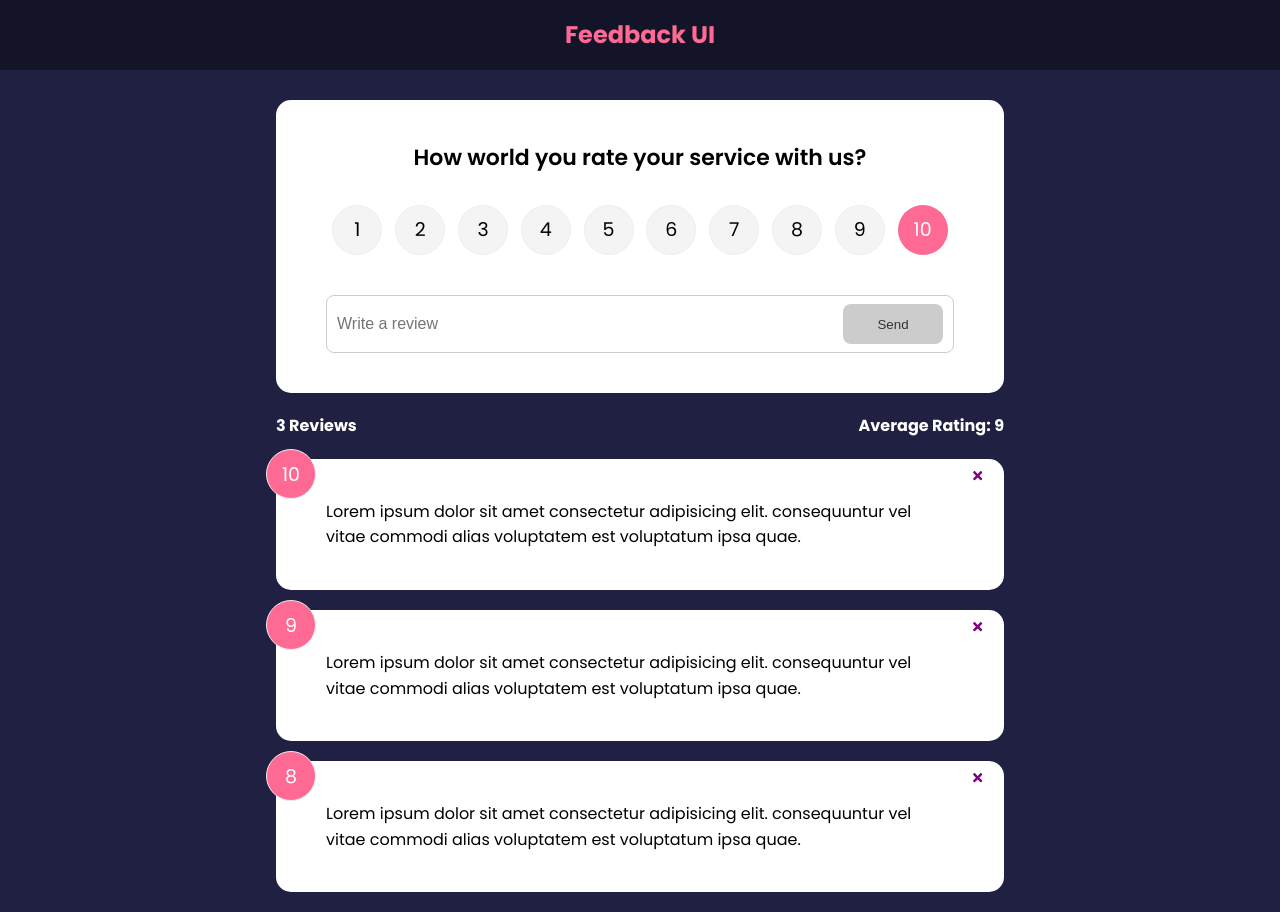
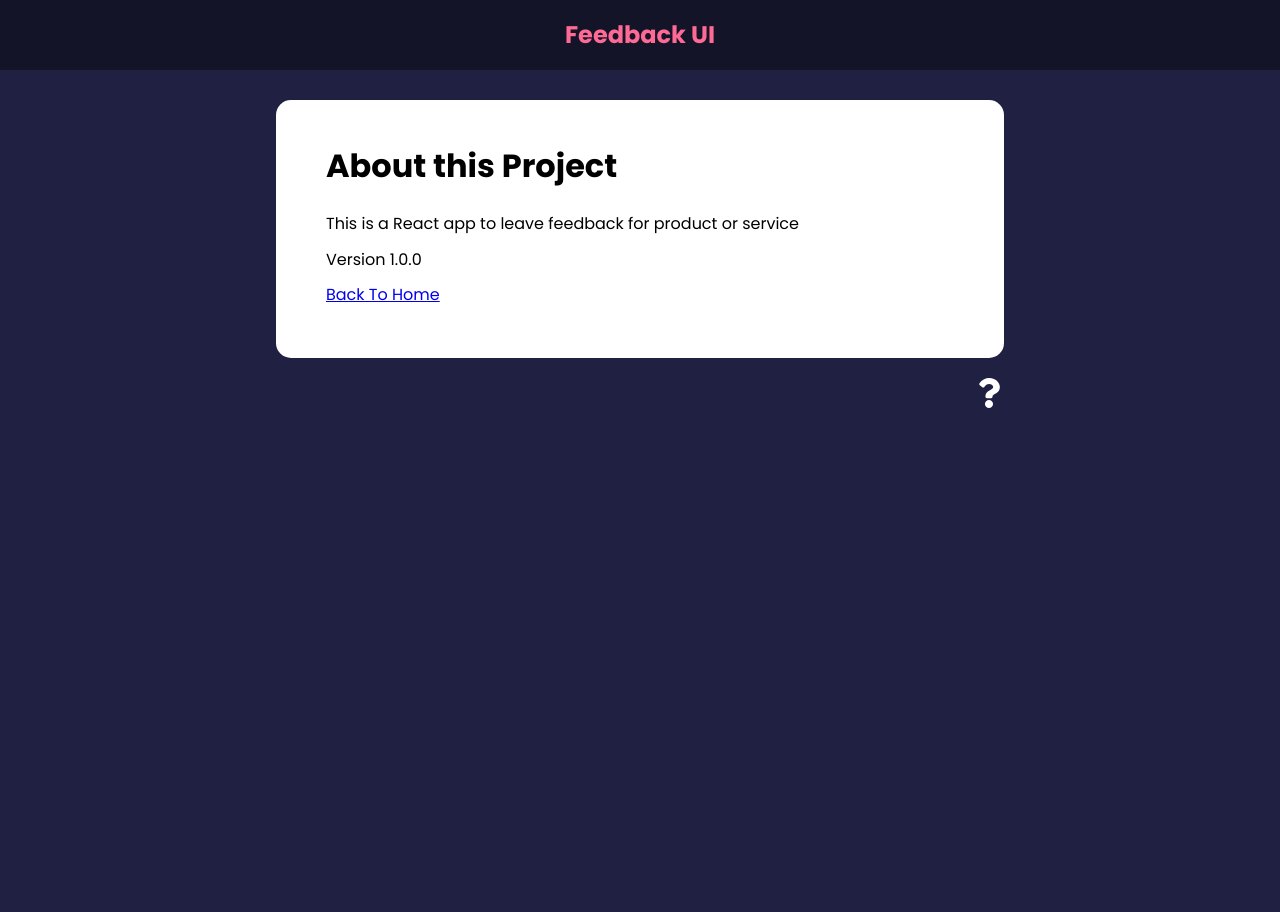
Before and after one commit to Clucas0311/feeback-project, a React (Create React App) app: page /about in a window 1280 px wide. After the commit the page ends 800 px from the top, so only its background shows below. Built offline with nearby package versions, Linux system fonts and the light colour scheme.

Commit message:
Added Context

```diff
--- a/package.json
+++ b/package.json
@@ -11,6 +11,7 @@
     "react-dom": "^17.0.2",
     "react-i": "^0.2.1",
     "react-icons": "^4.3.1",
+    "react-router-dom": "^6.2.1",
     "react-scripts": "5.0.0",
     "uuid": "^8.3.2",
     "web-vitals": "^2.1.4"
--- a/src/App.js
+++ b/src/App.js
@@ -1,12 +1,15 @@
 import React, { useState } from "react";
-
+import { v4 as uuidv4 } from "uuid";
+import { BrowserRouter as Router, Route, Routes } from "react-router-dom";
 import "./App.css";
 import FeedbackData from "./data/FeedbackData";
 import Header from "./components/Header";
 import FeedbackList from "./components/FeedbackList";
 import FeedbackStats from "./components/FeedbackStats";
 import FeedbackForm from "./components/FeedbackForm";
-import { v4 as uuidv4 } from "uuid";
+import AboutPage from "./pages/AboutPage";
+import AboutIconLink from "./UI/AboutIconLink";
+import { FeedbackProvider } from "./context/FeedbackContext";
 
 const App = () => {
   const [feedback, setFeedback] = useState(FeedbackData);
@@ -23,14 +26,30 @@
   };
 
   return (
-    <>
-      <Header />
-      <div className="container">
-        <FeedbackForm onAdd={addFeedback} />
-        <FeedbackStats feedback={feedback} />
-        <FeedbackList feedback={feedback} onDelete={deleteFeedback} />
-      </div>
-    </>
+    <FeedbackProvider>
+      <Router>
+        <Header />
+        <div className="container">
+          <Routes>
+            <Route
+              exact
+              path="/"
+              element={
+                <>
+                  <FeedbackForm onAdd={addFeedback} />
+                  <FeedbackStats />
+                  <FeedbackList onDelete={deleteFeedback} />
+                </>
+              }
+            ></Route>
+
+            <Route path="/about" element={<AboutPage />} />
+          </Routes>
+
+          <AboutIconLink />
+        </div>
+      </Router>
+    </FeedbackProvider>
   );
 };
 
--- /dev/null
+++ b/src/UI/AboutIconLink.js
@@ -0,0 +1,15 @@
+import React from "react";
+import { FaQuestion } from "react-icons/fa";
+import { Link } from "react-router-dom";
+
+const AboutIconLink = () => {
+  return (
+    <div className="about-link">
+      <Link to="/about">
+        <FaQuestion size={30} />
+      </Link>
+    </div>
+  );
+};
+
+export default AboutIconLink;
--- a/src/components/FeedbackList.js
+++ b/src/components/FeedbackList.js
@@ -1,9 +1,11 @@
-import React from "react";
+import React, { useContext } from "react";
 import { motion, AnimatePresence } from "framer-motion";
 import FeedbackItem from "./FeedbackItem";
-import PropTypes from "prop-types";
+import FeedbackContext from "../context/FeedbackContext";
 
-const FeedbackList = ({ feedback, onDelete }) => {
+const FeedbackList = ({ onDelete }) => {
+  const { feedback } = useContext(FeedbackContext);
+
   if (!feedback || feedback.length === 0) {
     return <p>No Feedback Yet</p>;
   }
@@ -25,14 +27,4 @@
   );
 };
 
-FeedbackList.propTypes = {
-  feedback: PropTypes.arrayOf(
-    PropTypes.shape({
-      id: PropTypes.number.isRequired,
-      text: PropTypes.string.isRequired,
-      rating: PropTypes.number.isRequired,
-    })
-  ),
-};
-
 export default FeedbackList;
--- a/src/components/FeedbackStats.js
+++ b/src/components/FeedbackStats.js
@@ -1,7 +1,9 @@
-import React from "react";
+import React, { useContext } from "react";
 import PropTypes from "prop-types";
+import FeedbackContext from "../context/FeedbackContext";
 
-const FeedbackStats = ({ feedback }) => {
+const FeedbackStats = () => {
+  const { feedback } = useContext(FeedbackContext);
   let average =
     feedback.reduce((prev, curr) => {
       return prev + curr.rating;
--- /dev/null
+++ b/src/context/FeedbackContext.js
@@ -0,0 +1,20 @@
+import { createContext, useState } from "react";
+
+const FeedbackContext = createContext();
+
+export const FeedbackProvider = ({ children }) => {
+  const [feedback, setFeedback] = useState([
+    {
+      id: 1,
+      text: "This item is from context",
+      rating: 10,
+    },
+  ]);
+  return (
+    <FeedbackContext.Provider value={{ feedback: feedback }}>
+      {children}
+    </FeedbackContext.Provider>
+  );
+};
+
+export default FeedbackContext;
--- /dev/null
+++ b/src/pages/AboutPage.js
@@ -0,0 +1,21 @@
+import React from "react";
+import Card from "../UI/Card";
+import { Link } from "react-router-dom";
+
+const AboutPage = () => {
+  return (
+    <Card>
+      <div className="about">
+        <h1>About this Project</h1>
+        <p>This is a React app to leave feedback for product or service</p>
+        <p>Version 1.0.0</p>
+
+        <p>
+          <Link to="/">Back To Home</Link>
+        </p>
+      </div>
+    </Card>
+  );
+};
+
+export default AboutPage;
```
Also changed, not shown: 1 other file (tests, documents, lock files or other folders).
